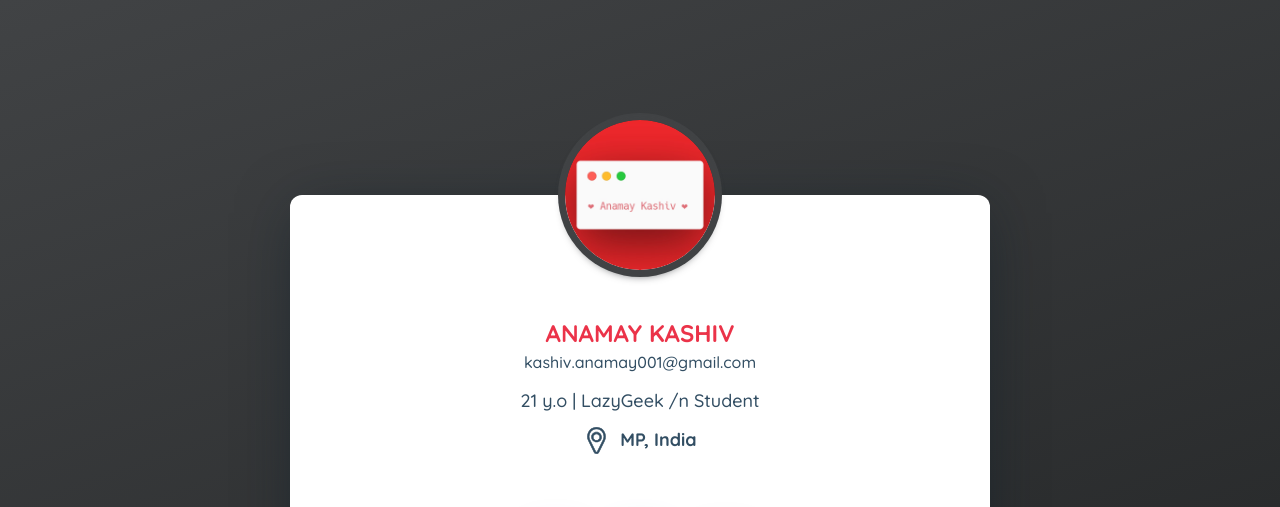
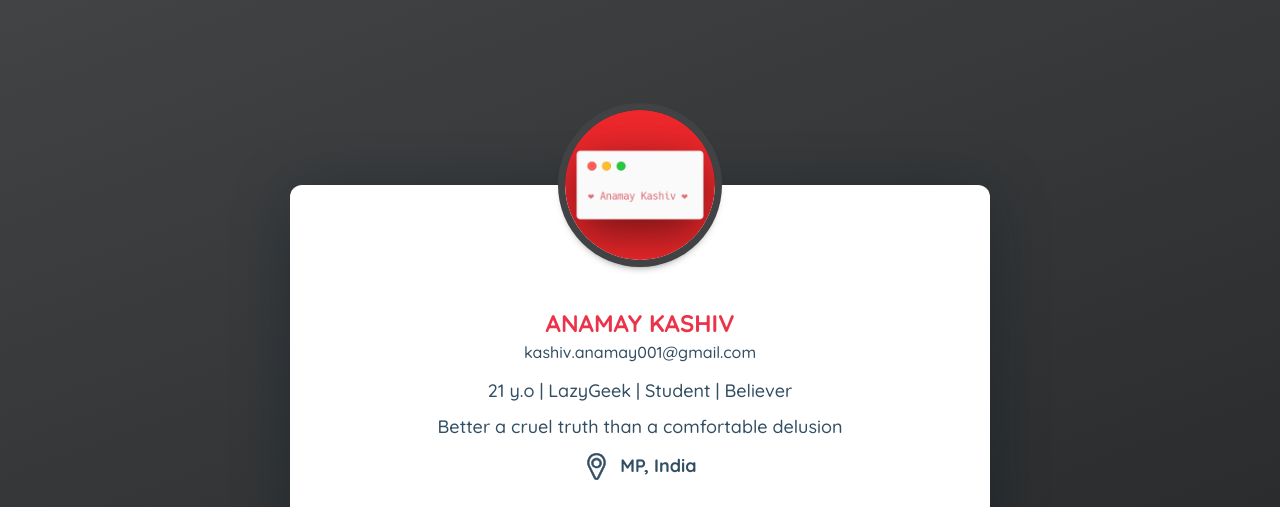
Before and after one commit to anamaykashiv/anamaykashiv.github, a plain HTML site: page index.html in a window 1280 px wide. Shown: the top 507 px of the page. Drawn offline with nearby package versions, Linux system fonts and the light colour scheme.

Commit message:
Update index.html

```diff
--- a/index.html
+++ b/index.html
@@ -21,7 +21,8 @@
     <div class="profile-card__cnt js-profile-cnt">
       <div class="profile-card__name">ANAMAY KASHIV</div>
       <div class="profile-card__mail">kashiv.anamay001@gmail.com</div>
-      <div class="profile-card__txt">21 y.o | LazyGeek /n Student</div>
+      <div class="profile-card__txt">21 y.o | LazyGeek | Student | Believer</div>
+      <div class="profile-card__txt">Better a cruel truth than a comfortable delusion</div>
       <div class="profile-card-loc">
         <span class="profile-card-loc__icon">
           <svg class="icon"><use xlink:href="#icon-location"></use></svg>
```
